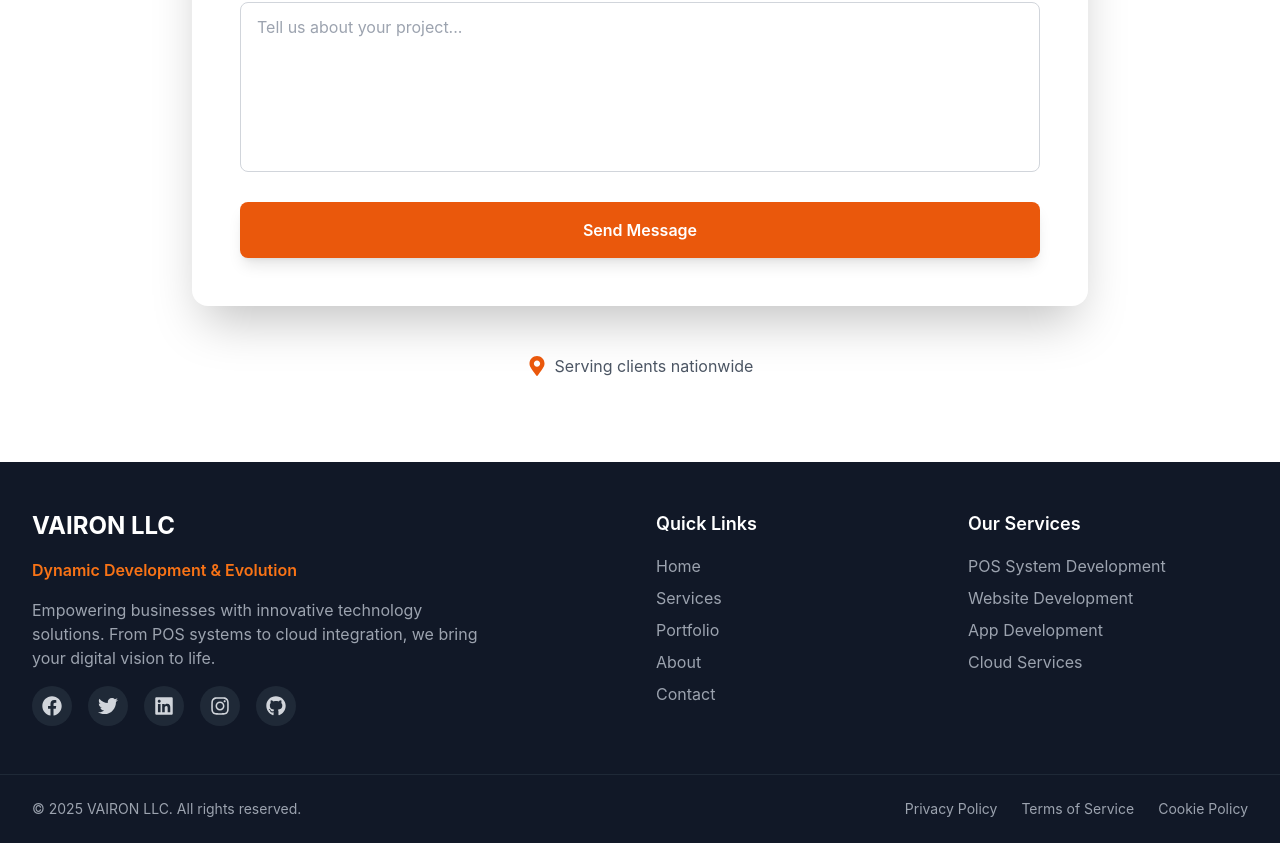
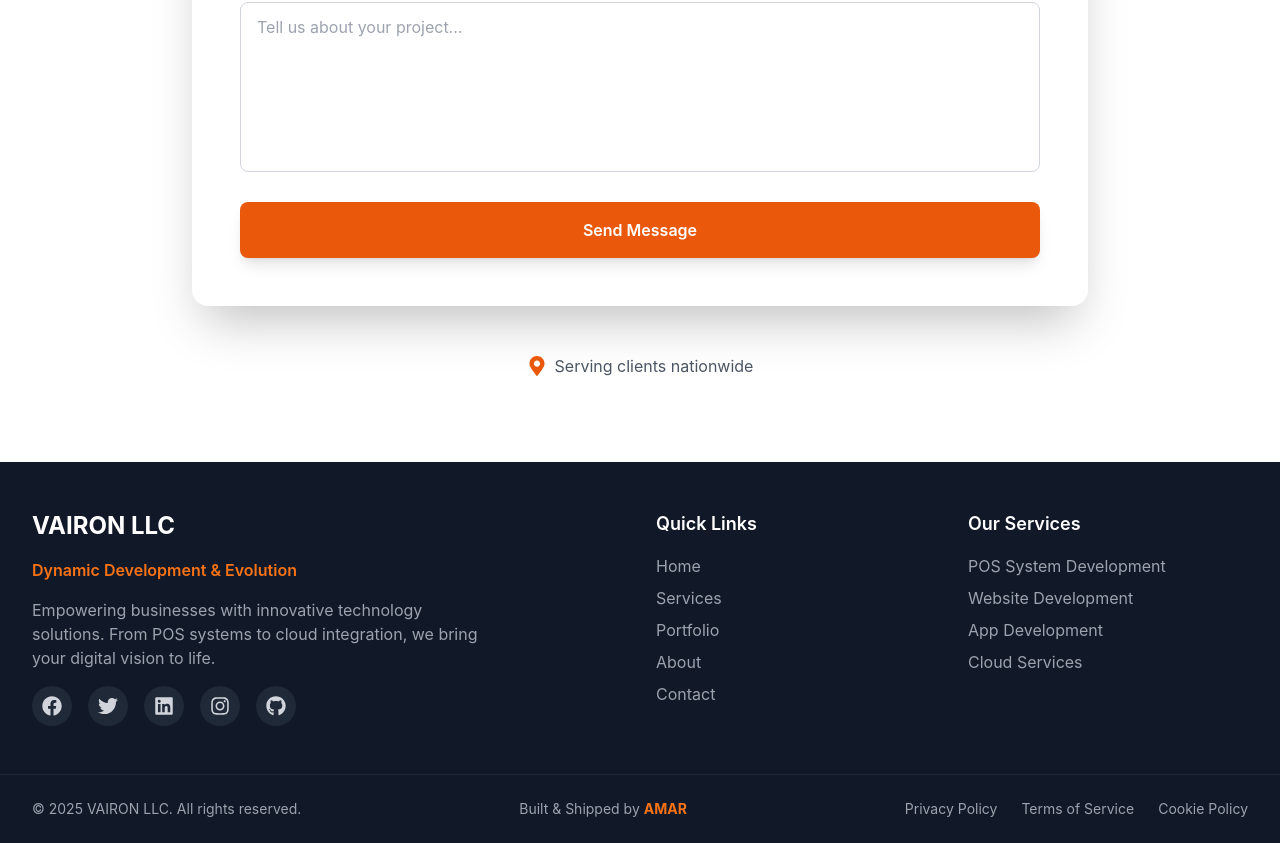
Before and after one commit to amar1795/Vairon-portfolio-site, a Next.js app: page / in a window 1280 px wide. Shown: the part 5607-6450 px from the top of the page. Built offline with nearby package versions, Linux system fonts and the light colour scheme.

Commit message:
branding added in the bottom

```diff
--- a/src/components/Footer.tsx
+++ b/src/components/Footer.tsx
@@ -97,11 +97,22 @@
       {/* Bottom Bar */}
       <div className="border-t border-gray-800">
         <div className="max-w-7xl mx-auto px-4 sm:px-6 lg:px-8 py-6">
-          <div className="flex flex-col md:flex-row justify-between items-center">
-            <p className="text-gray-400 text-sm mb-4 md:mb-0">
+          <div className="flex flex-col md:flex-row justify-between items-center space-y-4 md:space-y-0 md:space-x-6">
+            <p className="text-gray-400 text-sm text-left md:order-1">
               © {currentYear} VAIRON LLC. All rights reserved.
             </p>
-            <div className="flex space-x-6 text-sm">
+            <p className="text-gray-400 text-sm text-center md:order-2">
+              Built & Shipped by{' '}
+              <a
+                href="https://amar-portfolio-site-rdde.vercel.app/"
+                target="_blank"
+                rel="noopener noreferrer"
+                className="hover:text-orange-600 transition-colors duration-300"
+              >
+                <strong className="text-orange-500 font-bold">AMAR</strong>
+              </a>
+            </p>
+            <div className="flex space-x-6 text-sm md:order-3">
               <a href="#" className="text-gray-400 hover:text-orange-500 transition-colors duration-300">
                 Privacy Policy
               </a>
```
